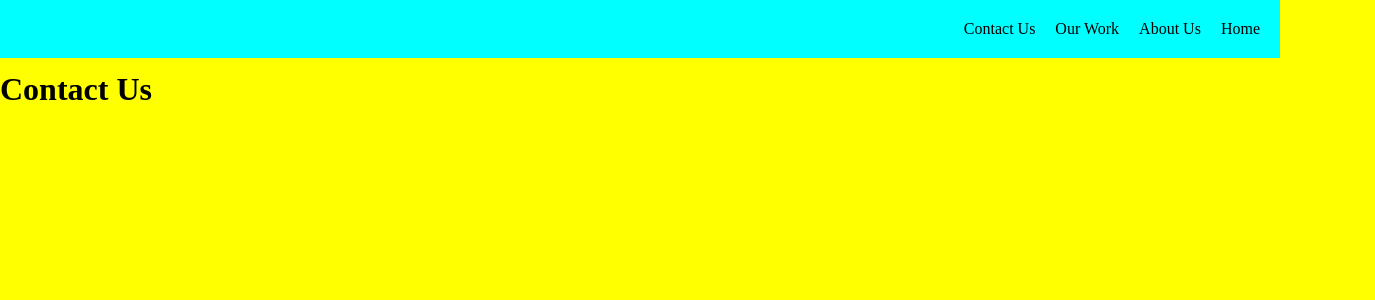
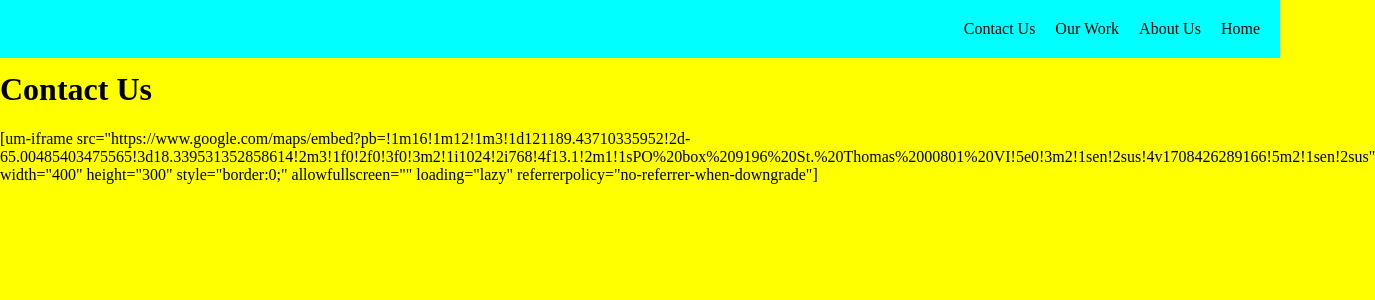
Before and after one commit to StyngerBee/impact-construction, a React (Create React App) app: page /Contact in a window 1280 px wide. Shown: the top 300 px of the page, 1375 px wide, since content can reach past the window. Built offline with nearby package versions, Linux system fonts and the light colour scheme.

Commit message:
added googlemap ?

```diff
--- a/src/pages/Contact.js
+++ b/src/pages/Contact.js
@@ -3,7 +3,10 @@ import '../assets/css/index.css';
 
 
 function Contact() {
-  return <h1>Contact Us</h1>;
+  return <div>
+  <h1>Contact Us</h1>
+  [um-iframe src="https://www.google.com/maps/embed?pb=!1m16!1m12!1m3!1d121189.43710335952!2d-65.00485403475565!3d18.339531352858614!2m3!1f0!2f0!3f0!3m2!1i1024!2i768!4f13.1!2m1!1sPO%20box%209196%20St.%20Thomas%2000801%20VI!5e0!3m2!1sen!2sus!4v1708426289166!5m2!1sen!2sus" width="400" height="300" style="border:0;" allowfullscreen="" loading="lazy" referrerpolicy="no-referrer-when-downgrade"]
+  </div>;
 }
 
 export default Contact;
```
